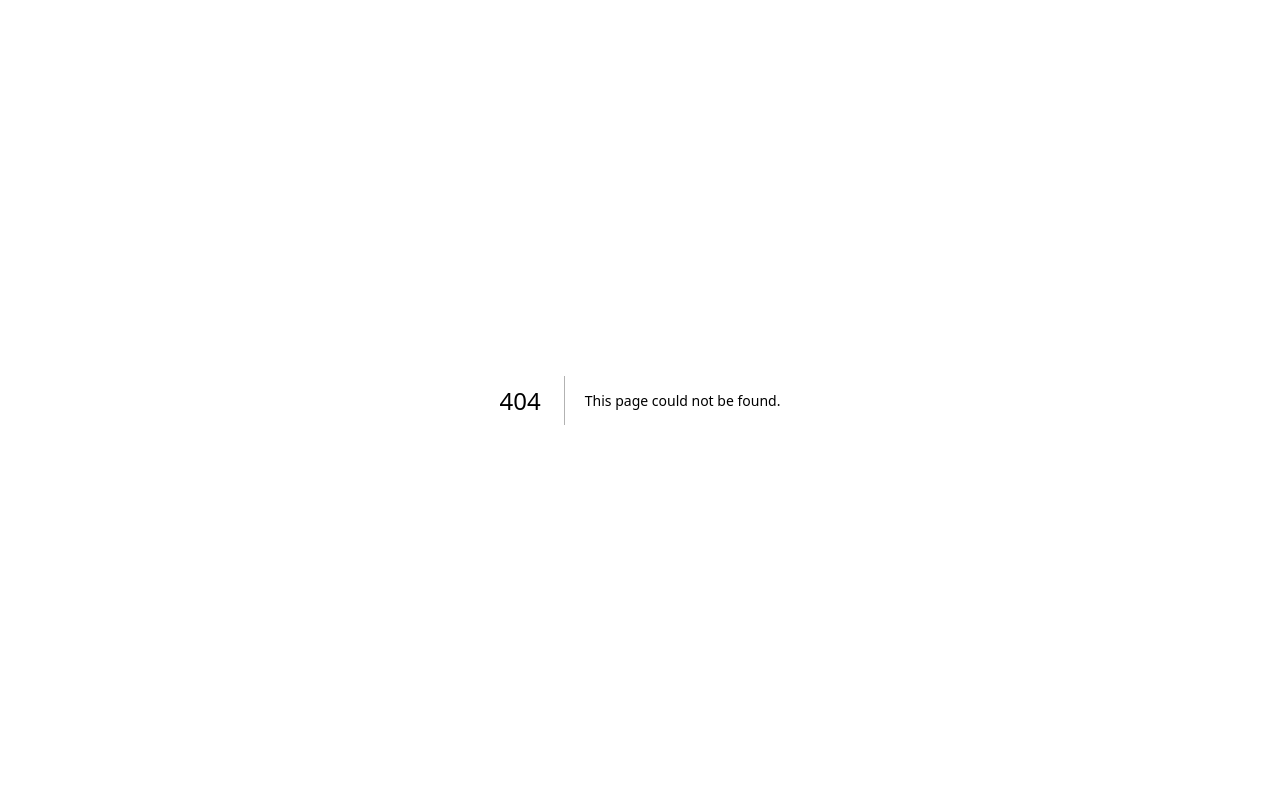
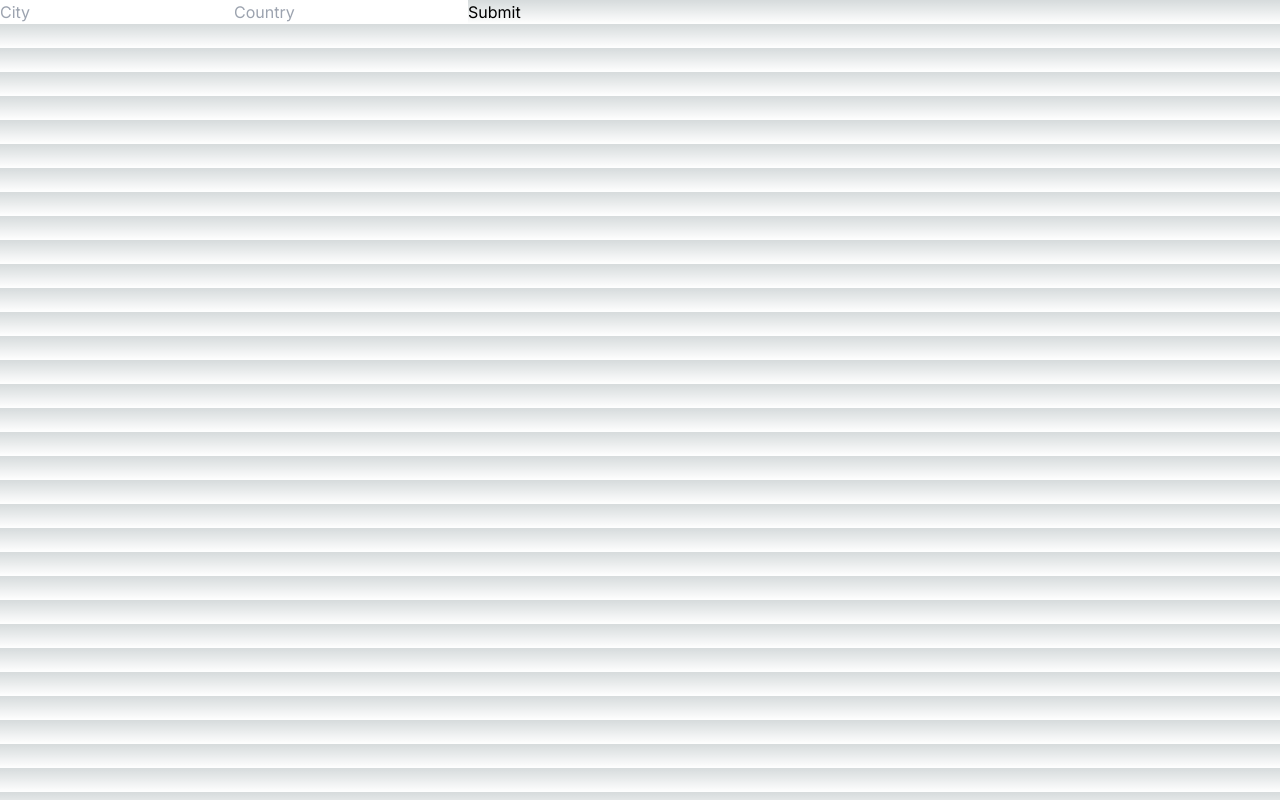
Before and after one commit to VidarHeritier/dagen-i-dag, a Next.js app: page /Location/Manual in a window 1280 px wide. Before the commit this address had no page. Built offline with nearby package versions, Linux system fonts and the light colour scheme.

Commit message:
trying to set user location

```diff
--- /dev/null
+++ b/app/Location/Manual/page.tsx
@@ -0,0 +1,36 @@
+import { useState } from "react";
+
+const ManualLocationEntry = ({
+  onSubmit,
+}: {
+  onSubmit: (location: { city: string; country: string }) => void;
+}) => {
+  const [city, setCity] = useState("");
+  const [country, setCountry] = useState("");
+
+  const handleSubmit = (event: React.FormEvent) => {
+    event.preventDefault();
+    onSubmit({ city, country });
+  };
+
+  return (
+    <form onSubmit={handleSubmit}>
+      <input
+        type="text"
+        value={city}
+        onChange={(e) => setCity(e.target.value)}
+        placeholder="City"
+        required
+      />
+      <input
+        type="text"
+        value={country}
+        onChange={(e) => setCountry(e.target.value)}
+        placeholder="Country"
+        required
+      />
+      <button type="submit">Submit</button>
+    </form>
+  );
+};
+export default ManualLocationEntry;
```
